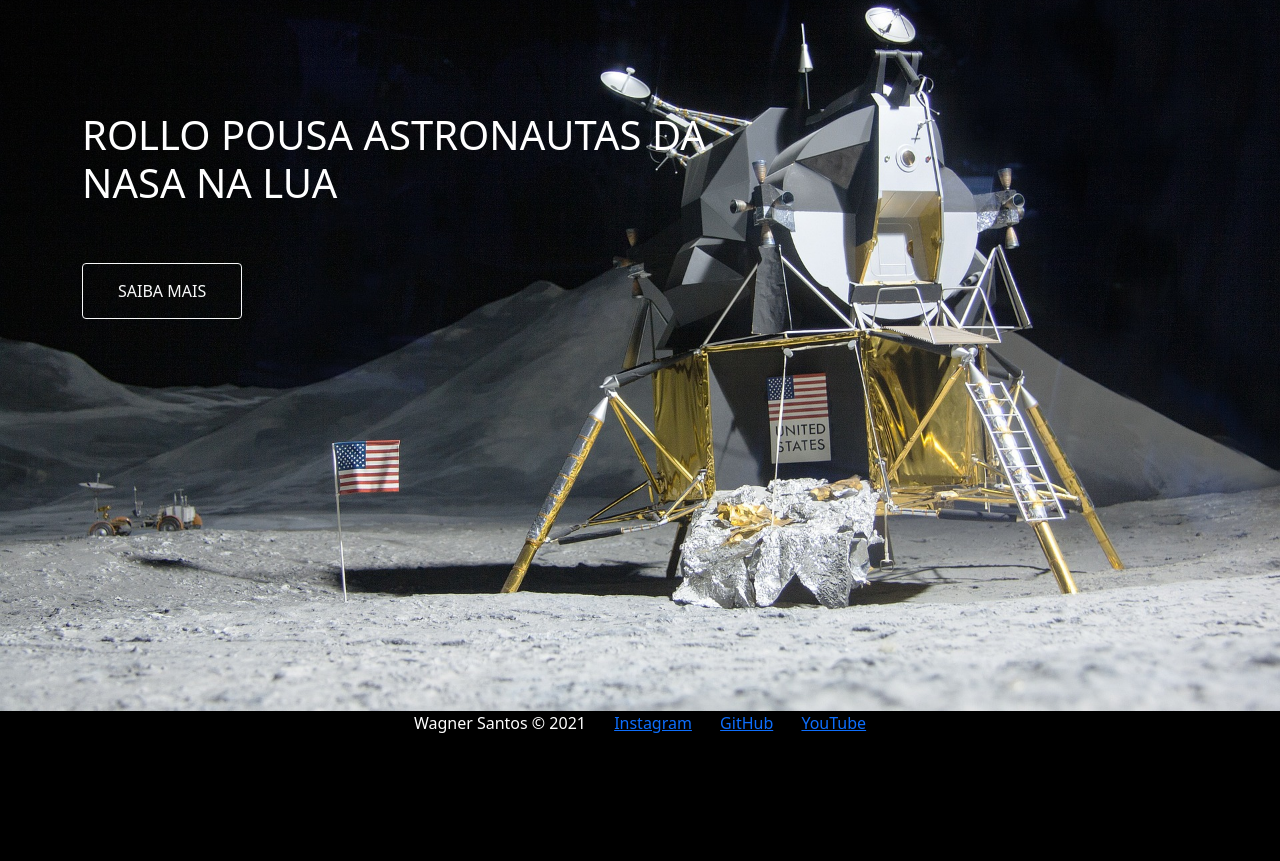
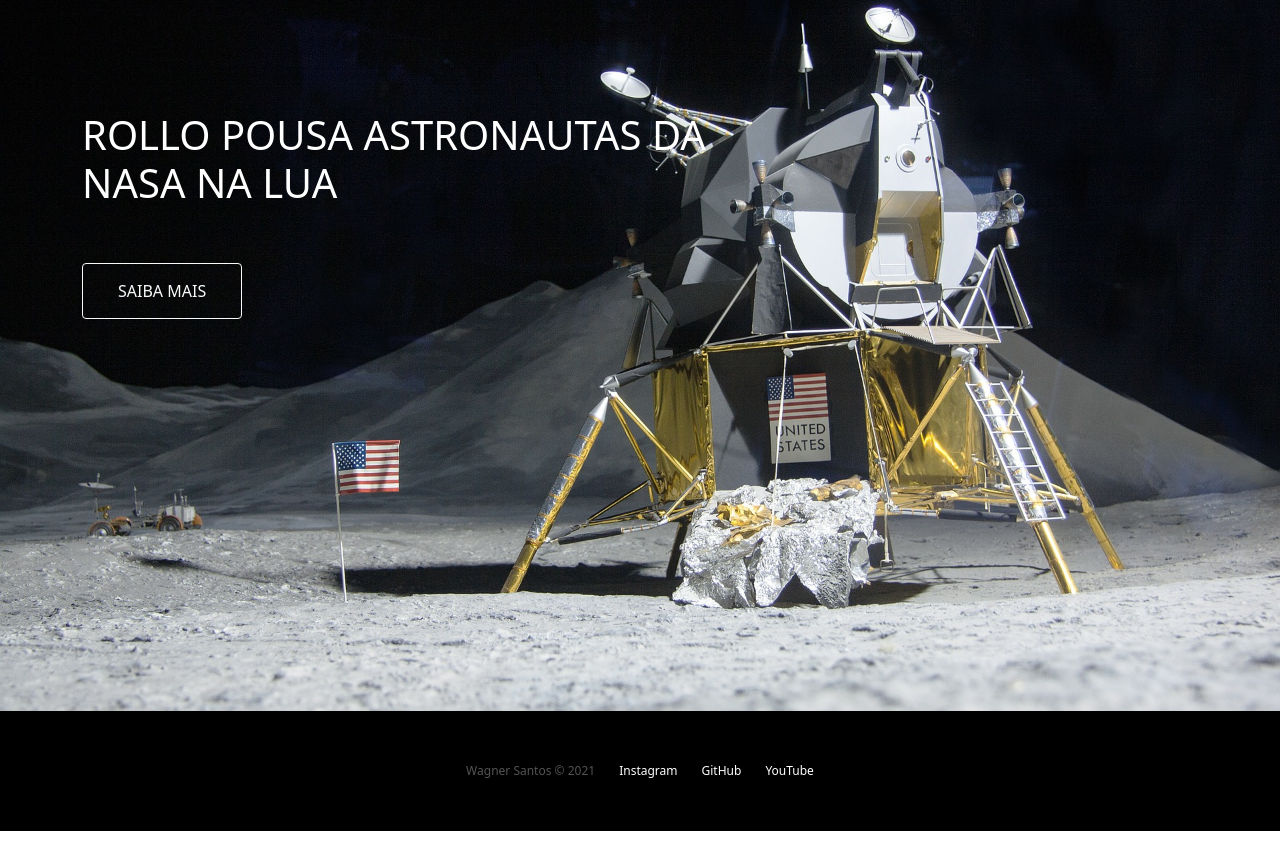
Before and after one commit to WagSnt/projeto-spacex, a website: page index.html in a window 1280 px wide. Shown: the part 2489-3350 px from the top of the page. After the commit the page ends 3320 px from the top, so only its background shows below. Drawn offline with nearby package versions, Linux system fonts and the light colour scheme.

Commit message:
Footer atualizado

```diff
--- a/index.html
+++ b/index.html
@@ -71,9 +71,9 @@
       </div>
     </div>
 
-    <div class="container2 footer">
-      <footer class="text-center">
-        <span class="me-4">Wagner Santos &copy; 2021</span>
+    <div class="container2">
+      <footer class="footer">
+        <span class="me-4 copy-wag">Wagner Santos &copy; 2021</span>
         <a href="https://www.instagram.com/wagsnt/" target="_blank" class="me-4">Instagram</a>
         <a href="https://github.com/WagSnt" target="_blank" class="me-4">GitHub</a>
         <a href="https://www.youtube.com/channel/UCnwlbPz__Sdz2zY0u51qi5g" target="_blank">YouTube</a>
--- a/scss/pages/home.scss
+++ b/scss/pages/home.scss
@@ -22,10 +22,7 @@
   padding-top: 10px;
 }
 
-.footer {
-  background-color: black;
-  height: 150px;
-}
+
 
 .title-padding {
   padding-top: 200px;
--- a/scss/variables/communelements.scss
+++ b/scss/variables/communelements.scss
@@ -26,3 +26,26 @@
 #button {
   padding: $padding-button;
 }
+
+.footer {
+  background-color: black;
+  height: 15vh;
+  font-size: 12px;
+  font-weight: 500;
+  display: flex;
+  align-items: center;
+  justify-content: center;
+
+  a {
+    text-decoration: none;
+    color: white;
+
+    &:hover {
+      color: $link-hover;
+    }
+  }
+
+  .copy-wag {
+    color: $copy-color;
+  }
+}
```
Also changed, not shown: css/style.css, 1 other file.
